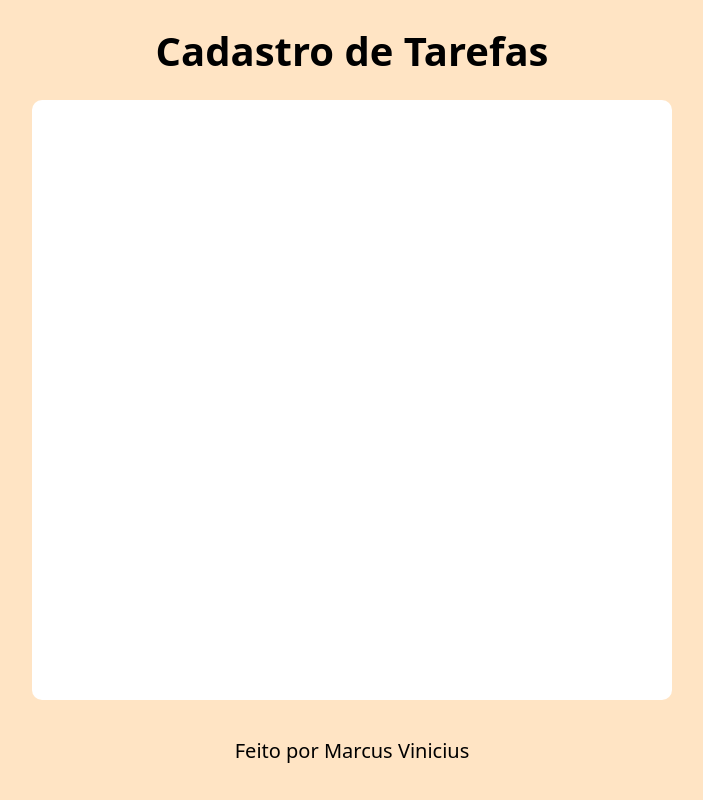
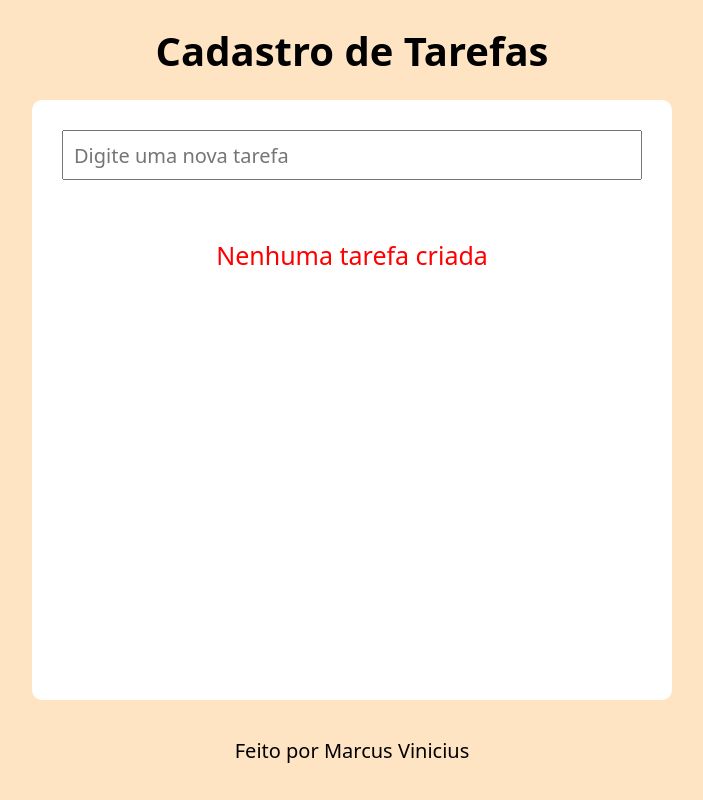
Before and after one commit to Marcux-yz/cadastro-de-tarefas, a React app: page / in a window 1280 px wide. Shown: the whole page, without its empty margins (288-991 px from the left). Built offline with nearby package versions, Linux system fonts and the light colour scheme.

Commit message:
Entrada do usuário e Status das tarefas (User input and task status)

```diff
--- a/src/components/App.tsx
+++ b/src/components/App.tsx
@@ -26,7 +26,7 @@ const App = () => {
       <EstilosGlobais/>
       <StyledApp>
         <Header texto="Cadastro de Tarefas"/>
-        <Center></Center>
+        <Center/>
         <Footer texto="Feito por Marcus Vinicius"/>
       </StyledApp>
     </>
--- a/src/components/Center.tsx
+++ b/src/components/Center.tsx
@@ -1,4 +1,6 @@
 import styled from "styled-components"
+import EntradaUsuario from "./EntradaUsuario"
+import StatusTarefas from "./StatusTarefas"
 
 const StyledCenter = styled.div`
   display: flex;
@@ -12,12 +14,18 @@ const StyledCenterDiv = styled.div`
   height: 100%;
   width: 50%;
   overflow-y: scroll;
+  display: grid;
+  grid-template-rows: 100px 50px 1fr;
+  padding: 30px;
 `
 
 const Center = () => {
   return (
     <StyledCenter>
-      <StyledCenterDiv></StyledCenterDiv>
+      <StyledCenterDiv>
+        <EntradaUsuario/>
+        <StatusTarefas temTarefas={false}/>
+      </StyledCenterDiv>
     </StyledCenter>
   )
 }
--- a/src/components/EntradaUsuario.tsx
+++ b/src/components/EntradaUsuario.tsx
@@ -0,0 +1,17 @@
+import styled from "styled-components"
+
+const StyledEntradaUsuario = styled.input`
+  height: 50px;
+  width: 100%;
+  padding: 10px;
+  font-size: 20px;
+
+`
+
+const EntradaUsuario = () => {
+  return (
+    <StyledEntradaUsuario placeholder="Digite uma nova tarefa"/>
+  )
+}
+
+export default EntradaUsuario
--- /dev/null
+++ b/src/components/StatusTarefas.tsx
@@ -0,0 +1,23 @@
+import styled from "styled-components"
+
+type Props = {
+  temTarefas: boolean
+}
+
+const StyledStatusTarefa = styled.div`
+  display: flex;
+  justify-content: center;
+  align-items: center;
+`
+
+const StatusTarefas = (props: Props) => {
+  return (
+    <>
+      {props.temTarefas ? <StyledStatusTarefa></StyledStatusTarefa>
+      : <StyledStatusTarefa
+      style={{color: "red", fontSize: 25}}>Nenhuma tarefa criada</StyledStatusTarefa>}
+    </>
+  )
+}
+
+export default StatusTarefas
```
Also changed, not shown: 1 other file (tests, documents, lock files or other folders).
